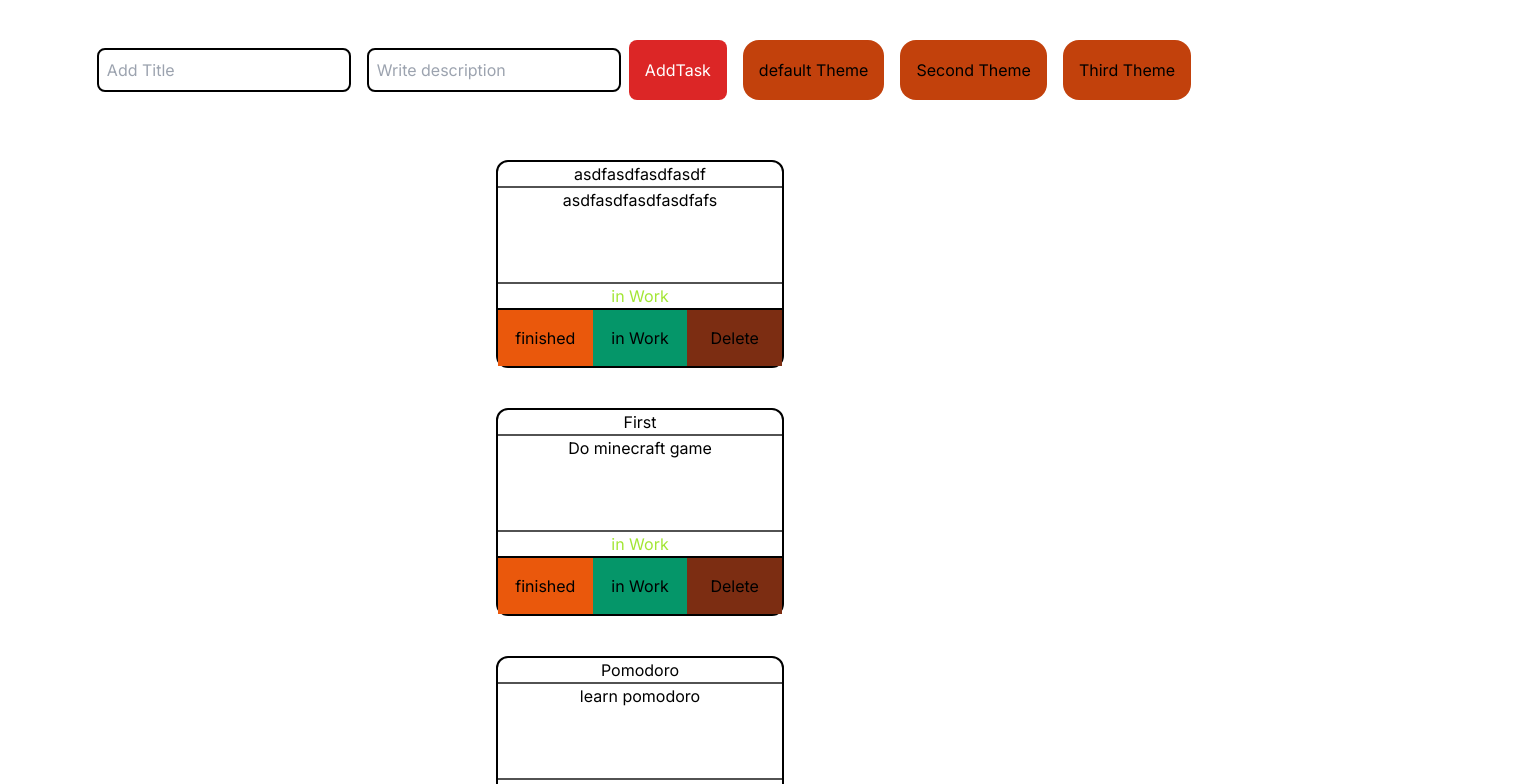
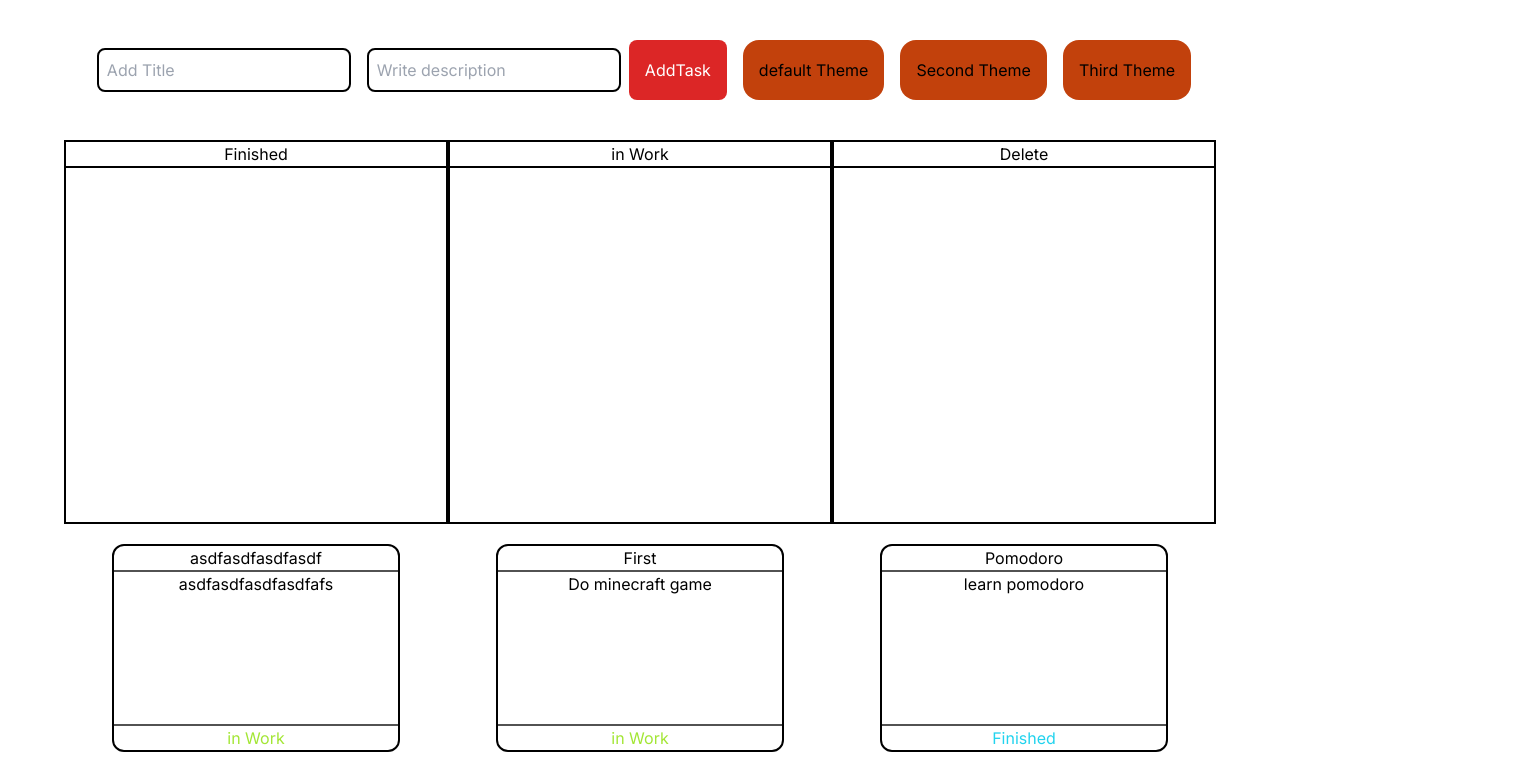
Before and after one commit to TolykbaevIlyas/toDo, a Next.js app: page / in a window 1280 px wide. Both pictures are taken after a click on the button "Third Theme". Shown: the top 784 px of the page, 1536 px wide, since content can reach past the window. Built offline with nearby package versions, Linux system fonts and the light colour scheme; data requests are answered from the project's data file.

Commit message:
Update: idk how to do drag and drop with this project

```diff
--- a/src/entities/Task/ui/Task.tsx
+++ b/src/entities/Task/ui/Task.tsx
@@ -39,6 +39,7 @@ const Task = ({id, name, description,status}: any) => {
         </div>
       </div>
       : Theme.ThemeName === 'third' ?
+      <div>
         <div className='w-72 h-52 rounded-xl border-2 border-black flex items-center m-5 flex-col'>
           <div className="border-b-2 border-neutral-600 w-full text-center">
             <p>{name}</p>
@@ -50,9 +51,10 @@ const Task = ({id, name, description,status}: any) => {
             {status == "in Work" ? <p className={`text-lime-400`}>{status}</p> :
             status == "Finished" ? <p className={`text-cyan-400`}>{status}</p> :
             null}
-          <ChangeStatus id={id} status={status}/>
           </div>
         </div>
+      </div>
+
       : null}
     </div>
 
--- a/src/features/changeStatus/ui/ChangeStatus.tsx
+++ b/src/features/changeStatus/ui/ChangeStatus.tsx
@@ -99,10 +99,23 @@ const ChangeStatus = ({id,status}:any) => {
                         </label>
                     </div>
                 : Theme.ThemeName === 'third' ?
-                    <div className="flex justify-between border-t-2 border-black ">
-                        <button className="w-full p-4 bg-orange-600" type='button' onClick={() => handleUpdateTask(id, "Finished")}>finished</button>
+                    <div className="flex justify-between border-black ">
+                        <div className="w-96 border-2 border-black h-96 overflow-scroll">
+                            <p className="text-center border-b-2 border-black">Finished</p>
+                            <div></div>
+                        </div>
+                        <div className="w-96 border-2 border-black h-96 overflow-scroll">
+                            <p className="text-center border-b-2 border-black">in Work</p>
+                            <div></div>
+                        </div>
+                        <div className="w-96 border-2 border-black h-96 overflow-scroll">
+                            <p className="text-center border-b-2 border-black">Delete</p>
+                            <div></div>
+                        </div>
+
+                        {/* <button className="w-full p-4 bg-orange-600" type='button' onClick={() => handleUpdateTask(id, "Finished")}>finished</button>
                         <button className="w-full p-4 bg-emerald-600" type='button' onClick={() => handleUpdateTask(id, "in Work")}>in Work</button>
-                        <button className="w-full p-4 bg-orange-900" type='button' onClick={() => handleDeleteTask(id)}>Delete</button>
+                        <button className="w-full p-4 bg-orange-900" type='button' onClick={() => handleDeleteTask(id)}>Delete</button> */}
                     </div>
                 : null
             }
--- a/src/widgets/Tasks/ui/Tasks.tsx
+++ b/src/widgets/Tasks/ui/Tasks.tsx
@@ -4,18 +4,24 @@ import { useGetAllTasksQuery } from '@/shared/api/TaskApi';
 import { AddTask } from '@/features/addTaskToServer';
 import { ChangeStatus } from '@/features/changeStatus';
 import { SwitchThemeButton } from '@/features/ChangeTheme';
+import { useSelector } from 'react-redux';
+import { RootState } from '@/shared/lib/redux/store';
 
 
 const Tasks = () => {
     const {data ,error,isLoading,isFetching,currentData } = useGetAllTasksQuery();
+    const Theme = useSelector((state: RootState) => state.switchTheme)
 
     return (
         <div className=''>
             <div className='flex flex-wrap justify-center my-10'>
                 <AddTask/>
                 <SwitchThemeButton/>
+
             </div>
            <div className='flex flex-wrap justify-around mx-80'>
+            {Theme.ThemeName === 'third' ?
+            <ChangeStatus/> : null}
             {error ? (<>ERROR</>)
                 : isLoading ? (<>IS LOADING</>)
                 : data ?
```
Lines whose indentation alone changed are shown as unchanged.
